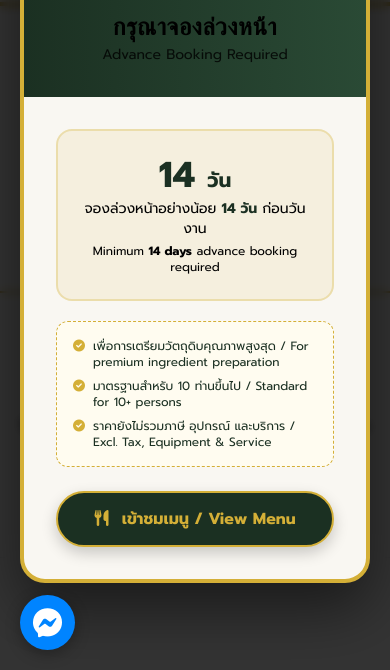
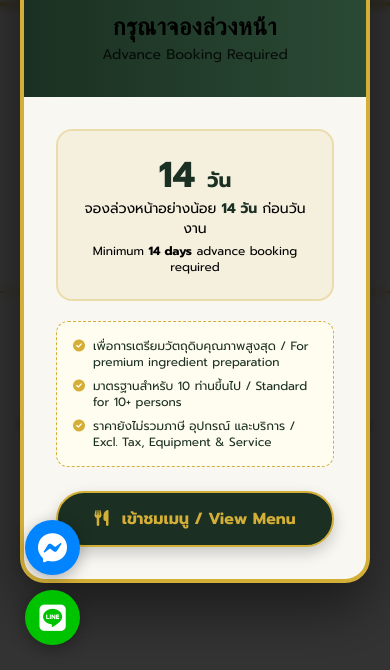
Before and after one commit to kenkingplus2016-hub/khruathai-london, a website: page public/menu.html in a window 390 px wide. Shown: the part 174-844 px from the top of the page. Drawn offline with nearby package versions, Linux system fonts and the light colour scheme; no server answers; a web font is replaced by a local one.

Commit message:
Add LINE button and stack with Facebook

```diff
--- a/public/menu.html
+++ b/public/menu.html
@@ -630,44 +630,7 @@
 
 
 
-<!-- Messenger Floating Button -->
-<a href="https://m.me/61589177574118" target="_blank" class="messenger-float">
-    <i class="fab fa-facebook-messenger"></i>
-</a>
-<style>
-.messenger-float {
-    position: fixed;
-    bottom: 25px;
-    left: 25px;
-    background-color: #0084FF;
-    color: #FFF;
-    border-radius: 50%;
-    width: 60px;
-    height: 60px;
-    display: flex;
-    justify-content: center;
-    align-items: center;
-    font-size: 35px;
-    box-shadow: 0 4px 15px rgba(0,0,0,0.3);
-    z-index: 9999;
-    transition: all 0.3s ease;
-    text-decoration: none;
-}
-.messenger-float:hover {
-    transform: scale(1.1);
-    background-color: #0073E6;
-    color: white;
-}
-@media (max-width: 768px) {
-    .messenger-float {
-        width: 55px;
-        height: 55px;
-        font-size: 30px;
-        bottom: 20px;
-        left: 20px;
-    }
-}
-</style>
+
 
 <!--Start of Tawk.to Script-->
 <script type="text/javascript">
@@ -683,5 +646,55 @@ s0.parentNode.insertBefore(s1,s0);
 </script>
 <!--End of Tawk.to Script-->
 
+
+<!-- Messenger and LINE Floating Buttons -->
+<div style="position: fixed; bottom: 25px; left: 25px; display: flex; flex-direction: column; gap: 15px; z-index: 9999;">
+    <!-- Facebook Messenger -->
+    <a href="https://m.me/61589177574118" target="_blank" class="chat-float fb-float">
+        <i class="fab fa-facebook-messenger"></i>
+    </a>
+    <!-- LINE -->
+    <a href="https://line.me/ti/p/y_Whr-5wc3" target="_blank" class="chat-float line-float">
+        <i class="fab fa-line"></i>
+    </a>
+</div>
+<style>
+.chat-float {
+    color: #FFF;
+    border-radius: 50%;
+    width: 60px;
+    height: 60px;
+    display: flex;
+    justify-content: center;
+    align-items: center;
+    font-size: 35px;
+    box-shadow: 0 4px 15px rgba(0,0,0,0.3);
+    transition: all 0.3s ease;
+    text-decoration: none;
+}
+.fb-float {
+    background-color: #0084FF;
+}
+.fb-float:hover {
+    background-color: #0073E6;
+    transform: scale(1.1);
+    color: white;
+}
+.line-float {
+    background-color: #00C300;
+}
+.line-float:hover {
+    background-color: #00A000;
+    transform: scale(1.1);
+    color: white;
+}
+@media (max-width: 768px) {
+    .chat-float {
+        width: 55px;
+        height: 55px;
+        font-size: 30px;
+    }
+}
+</style>
 </body>
 </html>
```
Also changed, not shown: public/booking.html (+51 -38 lines), public/delivery.html (+51 -38 lines), public/index.html (+51 -38 lines), public/royal.html (+51 -38 lines).
